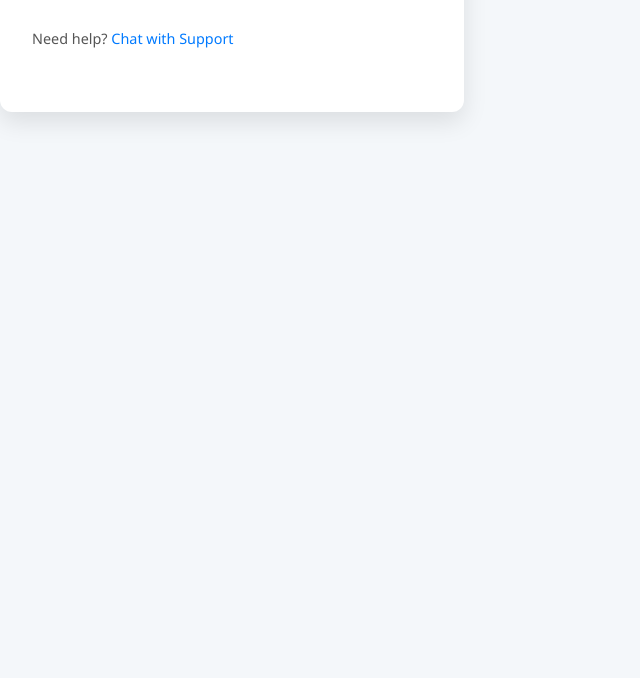
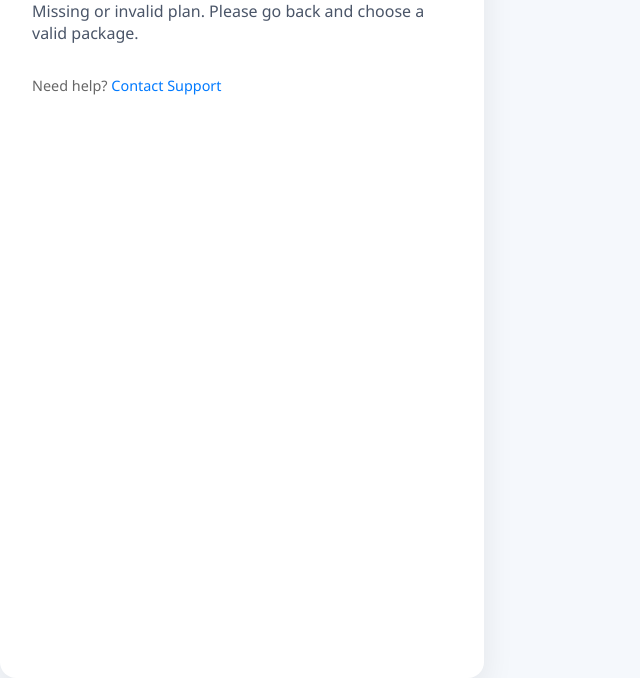
Before and after one commit to bigunclems/hubtel-checkout, a plain HTML site: page index.html in a window 1280 px wide. Shown: the part 122-800 px from the top of the page, without its empty margins (0-640 px from the left). Drawn offline with Linux system fonts and the light colour scheme.

Commit message:
Update index.html

```diff
--- a/index.html
+++ b/index.html
@@ -6,45 +6,58 @@
   <title>Secure Checkout | Big Uncle Technologies</title>
   <style>
     body {
-      font-family: 'Segoe UI', Tahoma, Geneva, Verdana, sans-serif;
-      background: #f4f7fa;
+      margin: 0;
+      padding: 0;
+      font-family: "Segoe UI", Tahoma, Geneva, Verdana, sans-serif;
+      background: #f5f8fc;
       display: flex;
-      flex-direction: column;
       align-items: centre;
       justify-content: centre;
-      height: 100vh;
-      margin: 0;
+      min-height: 100vh;
     }
 
     .card {
       background: white;
-      padding: 2rem;
-      border-radius: 12px;
-      box-shadow: 0 10px 25px rgba(0, 0, 0, 0.1);
+      border-radius: 16px;
+      padding: 3rem 2rem;
+      box-shadow: 0 12px 32px rgba(0, 0, 0, 0.08);
       text-align: centre;
-      max-width: 400px;
-      width: 90%;
+      width: 100%;
+      max-width: 420px;
     }
 
     h1 {
+      color: #1a202c;
       margin-bottom: 1rem;
-      font-size: 1.5rem;
-      color: #333;
+      font-size: 1.8rem;
     }
 
-    p {
+    #status {
+      font-size: 1rem;
+      color: #4a5568;
       margin-bottom: 2rem;
-      color: #555;
     }
 
-    .loading {
-      font-style: italic;
-      color: #999;
+    .spinner {
+      border: 4px solid #eee;
+      border-top: 4px solid #007aff;
+      border-radius: 50%;
+      width: 36px;
+      height: 36px;
+      margin: 0 auto 1rem auto;
+      animation: spin 1s linear infinite;
+    }
+
+    @keyframes spin {
+      to {
+        transform: rotate(360deg);
+      }
     }
 
     .support {
-      margin-top: 2rem;
       font-size: 0.9rem;
+      color: #666;
+      margin-top: 1rem;
     }
 
     .support a {
@@ -61,15 +74,15 @@
     window.onload = async function () {
       const params = new URLSearchParams(window.location.search);
       const plan = params.get("plan");
-
       const status = document.getElementById("status");
 
       if (!plan) {
-        status.innerText = "Invalid or missing plan. Please return to the main site.";
+        status.innerText = "Missing or invalid plan. Please go back and choose a valid package.";
+        document.querySelector(".spinner").style.display = "none";
         return;
       }
 
-      status.innerText = "Connecting to secure payment...";
+      status.innerText = "Connecting to secure Hubtel checkout...";
 
       try {
         const response = await fetch("https://aubpfeohfhuitytohjyu.supabase.co/functions/v1/hubtel-payment", {
@@ -88,21 +101,24 @@
             window.location.href = result.payment_url;
           }, 1000);
         } else {
-          status.innerText = "Failed to get payment link. Please try again.";
+          document.querySelector(".spinner").style.display = "none";
+          status.innerText = result.message || "Failed to retrieve payment link. Please try again.";
         }
       } catch (error) {
         console.error("Payment error:", error);
-        status.innerText = "Payment error. Please try again or contact support.";
+        document.querySelector(".spinner").style.display = "none";
+        status.innerText = "An error occurred. Please refresh or contact support.";
       }
     };
   </script>
 </head>
 <body>
   <div class="card">
+    <div class="spinner"></div>
     <h1>Secure Checkout</h1>
-    <p id="status" class="loading">Preparing your checkout session...</p>
+    <p id="status">Preparing your checkout session...</p>
     <div class="support">
-      <p>Need help? <a href="https://wa.me/233543899498">Chat with Support</a></p>
+      Need help? <a href="https://wa.me/233543899498" target="_blank">Contact Support</a>
     </div>
   </div>
 </body>
```
